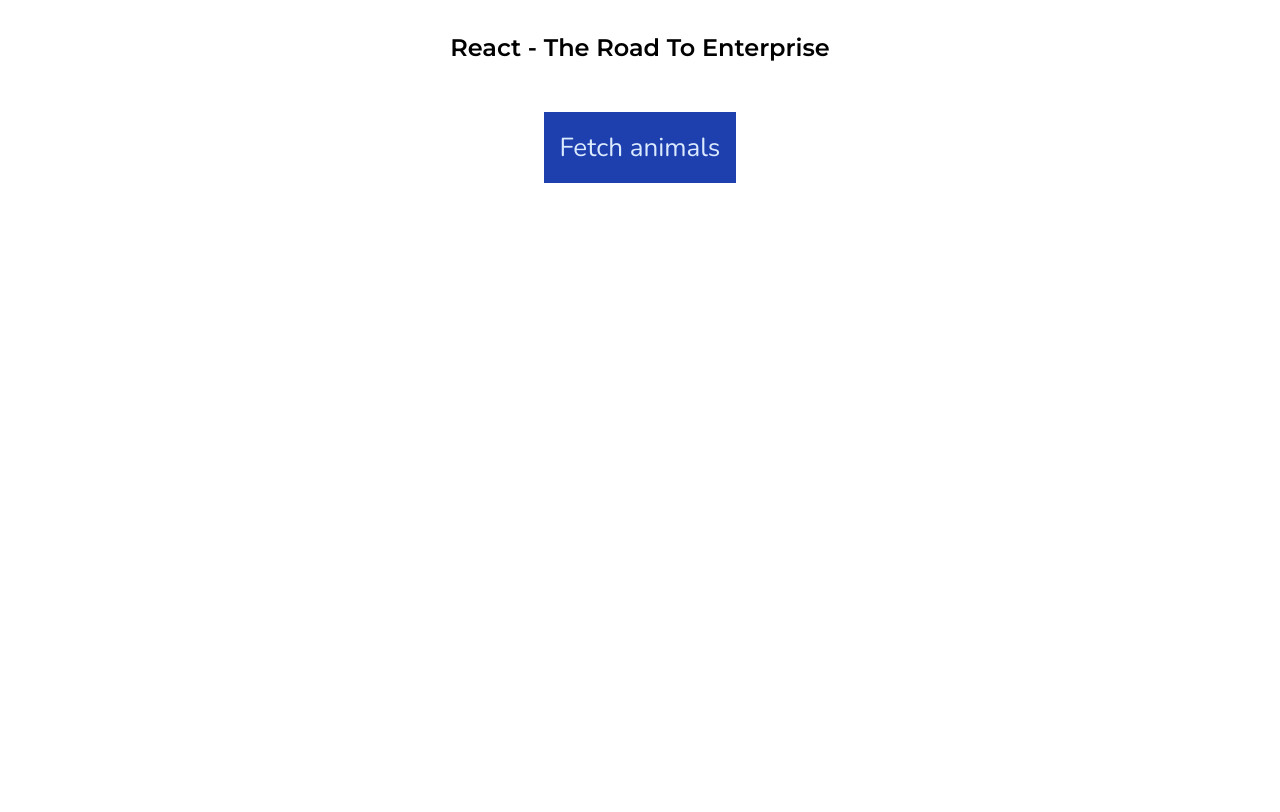
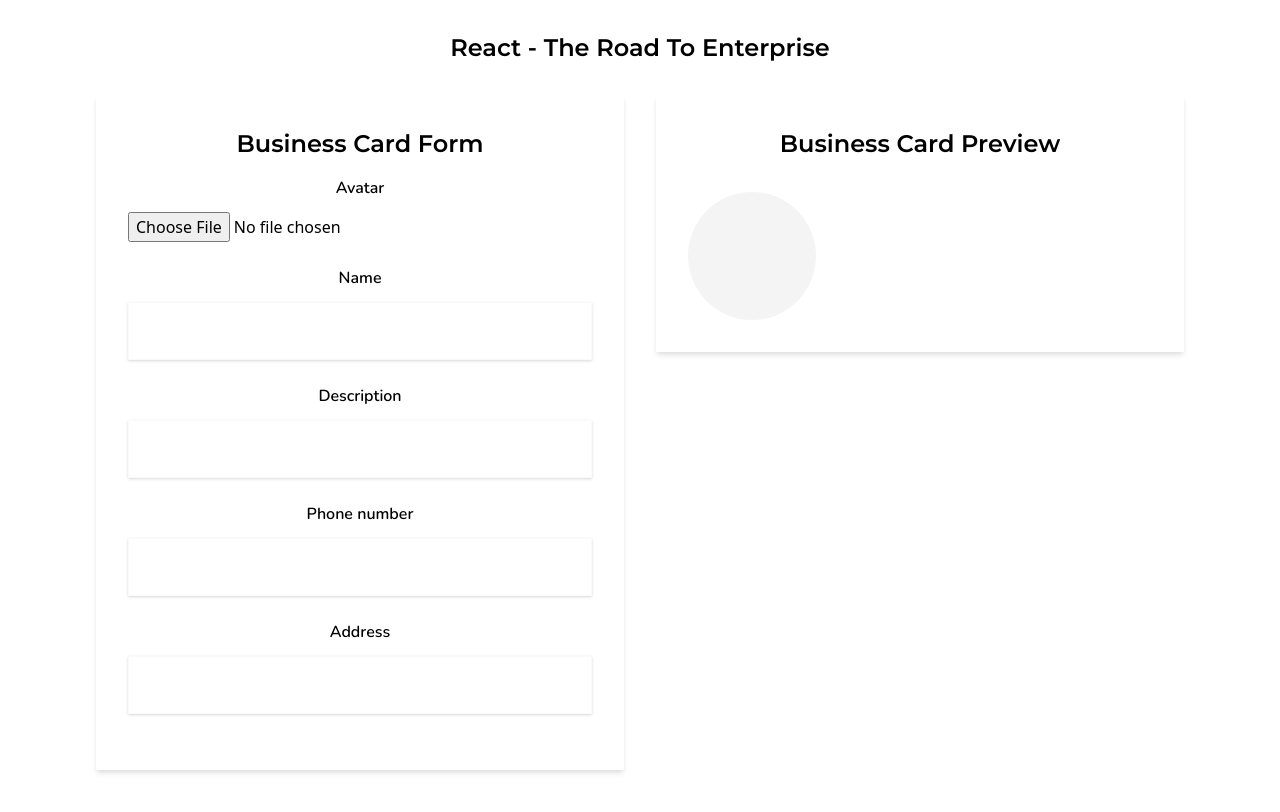
Before and after one commit to huyenho8/tranning-react, a React (Vite) app in the folder react-to-enterprise/: page / in a window 1280 px wide. Shown: the top 812 px of the page. Built offline with nearby package versions, Linux system fonts and the light colour scheme; no server answers.

Commit message:
state-management-patterns lifting-state-up

```diff
--- a/react-to-enterprise/src/App.tsx
+++ b/react-to-enterprise/src/App.tsx
@@ -1,11 +1,11 @@
 import React from 'react'
 import './App.css'
-import AnimalExample from '@/components/AnimalExample'
+import BusinessCardEditor from './components/BusinessCardEditor'
 function App() {
   return (
     <div className="App mx-auto max-w-6xl text-center my-8">
       <h1 className="font-semibold text-2xl">React - The Road To Enterprise</h1>
-      <AnimalExample />
+      <BusinessCardEditor />
     </div>
   )
 }
--- /dev/null
+++ b/react-to-enterprise/src/BusinessCardForm.module.css
@@ -0,0 +1,9 @@
+.formBlock {
+  @apply flex flex-col mb-6;
+}
+.formLabel {
+  @apply mb-3 font-semibold;
+}
+.formInput {
+  @apply border border-gray-50 shadow p-4;
+}
--- a/react-to-enterprise/src/api/animalApi.ts
+++ /dev/null
@@ -1,23 +0,0 @@
-import api from './api'
-const URLS = {
-  fetchDogUrl: 'breeds/image/random',
-  fetchCatUrl: 'images/search?format=json',
-}
-export type DogData = { message: string; status: 'success' | 'error' }
-export const fetchDog = () => {
-  return api.get<DogData>(URLS.fetchDogUrl, {
-    baseURL: 'https://dog.ceo/api/',
-  })
-}
-export type CatData = {
-  breeds: []
-  height: number
-  id: string
-  url: string
-  width: number
-}[]
-export const fetchCat = () => {
-  return api.get<CatData>(URLS.fetchCatUrl, {
-    baseURL: 'https://api.thecatapi.com/v1/',
-  })
-}
--- a/react-to-enterprise/src/api/api.ts
+++ /dev/null
@@ -1,24 +0,0 @@
-import axios, { AxiosInstance, AxiosRequestConfig } from 'axios' // Default config for the axios instance
-const axiosParams = {
-  // Set different base URL based on the environment
-  baseURL:
-    process.env.NODE_ENV === 'development' ? 'http://localhost:8080' : '/',
-}
-// Create axios instance with default params
-const axiosInstance = axios.create(axiosParams)
-// Main api function
-const api = (axios: AxiosInstance) => {
-  return {
-    get: <T>(url: string, config: AxiosRequestConfig = {}) =>
-      axios.get<T>(url, config),
-    delete: <T>(url: string, config: AxiosRequestConfig = {}) =>
-      axios.delete<T>(url, config),
-    post: <T>(url: string, body: unknown, config: AxiosRequestConfig = {}) =>
-      axios.post<T>(url, body, config),
-    patch: <T>(url: string, body: unknown, config: AxiosRequestConfig = {}) =>
-      axios.patch<T>(url, body, config),
-    put: <T>(url: string, body: unknown, config: AxiosRequestConfig = {}) =>
-      axios.put<T>(url, body, config),
-  }
-}
-export default api(axiosInstance)
--- a/react-to-enterprise/src/components/AnimalExample.tsx
+++ /dev/null
@@ -1,60 +0,0 @@
-import React from 'react'
-import { fetchCat, fetchDog } from '@/api/animalApi'
-import { useEffect, useState } from 'react'
-
-const useFetchDog = () => {
-  const [dog, setDog] = useState<string>()
-  const initFetchDog = async () => {
-    const response = await fetchDog()
-    setDog(response.data.message)
-  }
-  return { dog, initFetchDog }
-}
-const useFetchCat = () => {
-  const [cat, setCat] = useState<string>()
-  const initFetchCat = async () => {
-    const response = await fetchCat()
-    setCat(response.data?.[0].url)
-  }
-  return { cat, initFetchCat }
-}
-const useFetchAnimals = () => {
-  const { dog, initFetchDog } = useFetchDog()
-  const { cat, initFetchCat } = useFetchCat()
-  const fetchAnimals = () => {
-    initFetchDog()
-    initFetchCat()
-  }
-  useEffect(() => {
-    fetchAnimals()
-  }, [])
-  return { dog, cat, fetchAnimals }
-}
-function AnimalExample() {
-  const { dog, cat, fetchAnimals } = useFetchAnimals()
-  return (
-    <div className="my-8 mx-auto max-w-2xl">
-      {' '}
-      <div className="flex gap-8">
-        <div className="w-1/2">
-          {' '}
-          {cat ? (
-            <img className="h-64 w-full object-cover" src={cat} alt="Cat" />
-          ) : null}
-        </div>
-        <div className="w-1/2">
-          {dog ? (
-            <img className="h-64 w-full object-cover" src={dog} alt="Dog" />
-          ) : null}{' '}
-        </div>
-      </div>
-      <button
-        onClick={fetchAnimals}
-        className="mt-4 bg-blue-800 text-blue-100 p-4"
-      >
-        Fetch animals
-      </button>{' '}
-    </div>
-  )
-}
-export default AnimalExample
--- /dev/null
+++ b/react-to-enterprise/src/components/BusinessCardEditor.tsx
@@ -0,0 +1,69 @@
+import React, { useState } from 'react'
+import BusinessCardForm from './BusinessCardForm'
+
+import BusinessCardPreview from './BusinessCardPreview'
+type BusinessCardState = {
+  avatarFile?: File | null
+  name: string
+  phoneNumber: string
+  description: string
+  address: string
+}
+const BusinessCardEditor = () => {
+  const [avatarPreview, setAvatarPreview] = useState('')
+  const [form, setForm] = useState<BusinessCardState>({
+    avatarFile: null,
+    name: '',
+    phoneNumber: '',
+    description: '',
+    address: '',
+  })
+  const onFileUpload = (e: React.ChangeEvent<HTMLInputElement>) => {
+    const file = e.target.files?.[0]
+    setForm((state) => ({
+      ...state,
+      avatarFile: file,
+    }))
+    if (!file) {
+      setAvatarPreview('')
+      return
+    }
+    const reader = new FileReader()
+    reader.addEventListener(
+      'load',
+      () => {
+        const avatarPreview = reader.result as string
+        setAvatarPreview(avatarPreview)
+      },
+      false
+    )
+    reader.readAsDataURL(file)
+  }
+  const onInputChange = (e: React.ChangeEvent<HTMLInputElement>) => {
+    setForm((state) => ({
+      ...state,
+      [e.target.name]: e.target.value,
+    }))
+  }
+  return (
+    <div className="p-8 container mx-auto grid grid-cols-2 gap-8">
+      {' '}
+      <BusinessCardForm
+        name={form.name}
+        description={form.description}
+        address={form.address}
+        phoneNumber={form.phoneNumber}
+        onInputChange={onInputChange}
+        onFileUpload={onFileUpload}
+      />{' '}
+      <BusinessCardPreview
+        avatar={avatarPreview}
+        name={form.name}
+        description={form.description}
+        address={form.address}
+        phoneNumber={form.phoneNumber}
+      />
+    </div>
+  )
+}
+export default BusinessCardEditor
--- /dev/null
+++ b/react-to-enterprise/src/components/BusinessCardForm.tsx
@@ -0,0 +1,73 @@
+import React, { useState } from 'react'
+import styles from '../BusinessCardForm.module.css'
+
+type BusinessCardFormProps = {
+  onFileUpload: (e: React.ChangeEvent<HTMLInputElement>) => void
+  onInputChange: (e: React.ChangeEvent<HTMLInputElement>) => void
+  name: string
+  phoneNumber: string
+  description: string
+  address: string
+}
+const BusinessCardForm = (props: BusinessCardFormProps) => {
+  const {
+    name,
+    phoneNumber,
+    description,
+    address,
+    onInputChange,
+    onFileUpload,
+  } = props
+  return (
+    <div className="shadow-md p-8">
+      <h2 className="text-2xl font-semibold mb-4">Business Card Form</h2>{' '}
+      <form>
+        <div className={styles.formBlock}>
+          <label className={styles.formLabel}>Avatar</label>{' '}
+          <input type="file" onChange={onFileUpload} />
+        </div>
+        <div className={styles.formBlock}>
+          <label className={styles.formLabel}>Name</label>{' '}
+          <input
+            className={styles.formInput}
+            type="text"
+            name="name"
+            value={name}
+            onChange={onInputChange}
+          />
+        </div>
+        <div className={styles.formBlock}>
+          <label className={styles.formLabel}>Description</label>{' '}
+          <input
+            className={styles.formInput}
+            type="text"
+            name="description"
+            value={description}
+            onChange={onInputChange}
+          />{' '}
+        </div>
+        <div className={styles.formBlock}>
+          <label className={styles.formLabel}>Phone number</label>{' '}
+          <input
+            className={styles.formInput}
+            type="text"
+            name="phoneNumber"
+            value={phoneNumber}
+            onChange={onInputChange}
+          />{' '}
+        </div>
+        <div className={styles.formBlock}>
+          <label className={styles.formLabel}>Address</label>{' '}
+          <input
+            className={styles.formInput}
+            type="text"
+            name="address"
+            value={address}
+            onChange={onInputChange}
+          />{' '}
+        </div>
+      </form>{' '}
+    </div>
+  )
+}
+export default BusinessCardForm
--- /dev/null
+++ b/react-to-enterprise/src/components/BusinessCardPreview.tsx
@@ -0,0 +1,44 @@
+import React from 'react'
+
+type BusinessCardPreviewProps = {
+  avatar: string
+  name: string
+  phoneNumber: string
+  description: string
+  address: string
+}
+
+const BusinessCardPreview = (props: BusinessCardPreviewProps) => {
+  const { avatar, name, phoneNumber, description, address } = props
+  return (
+    <div>
+      <div className="shadow-md p-8">
+        <h2 className="text-2xl font-semibold mb-8">Business Card Preview</h2>
+        <div className="flex">
+          <div
+            className="w-32 h-32 rounded-full bg-gray-100 mr-6
+                        flex-shrink-0 overflow-hidden"
+          >
+            {avatar ? (
+              <img
+                src={avatar}
+                className="h-full w-full object-cover"
+                alt="Avatar"
+              />
+            ) : null}
+          </div>
+          <div className="flex flex-col flex-grow">
+            <p className="font-semibold text-2xl mb-3">{name}</p>
+            <p className="text-gray-700 mb-4">{description}</p>
+            <div className="flex justify-between mt-auto">
+              <p className="text-gray-500">{address}</p>
+              <p className="text-gray-500">{phoneNumber}</p>
+            </div>
+          </div>
+        </div>
+      </div>
+    </div>
+  )
+}
+
+export default BusinessCardPreview
```
